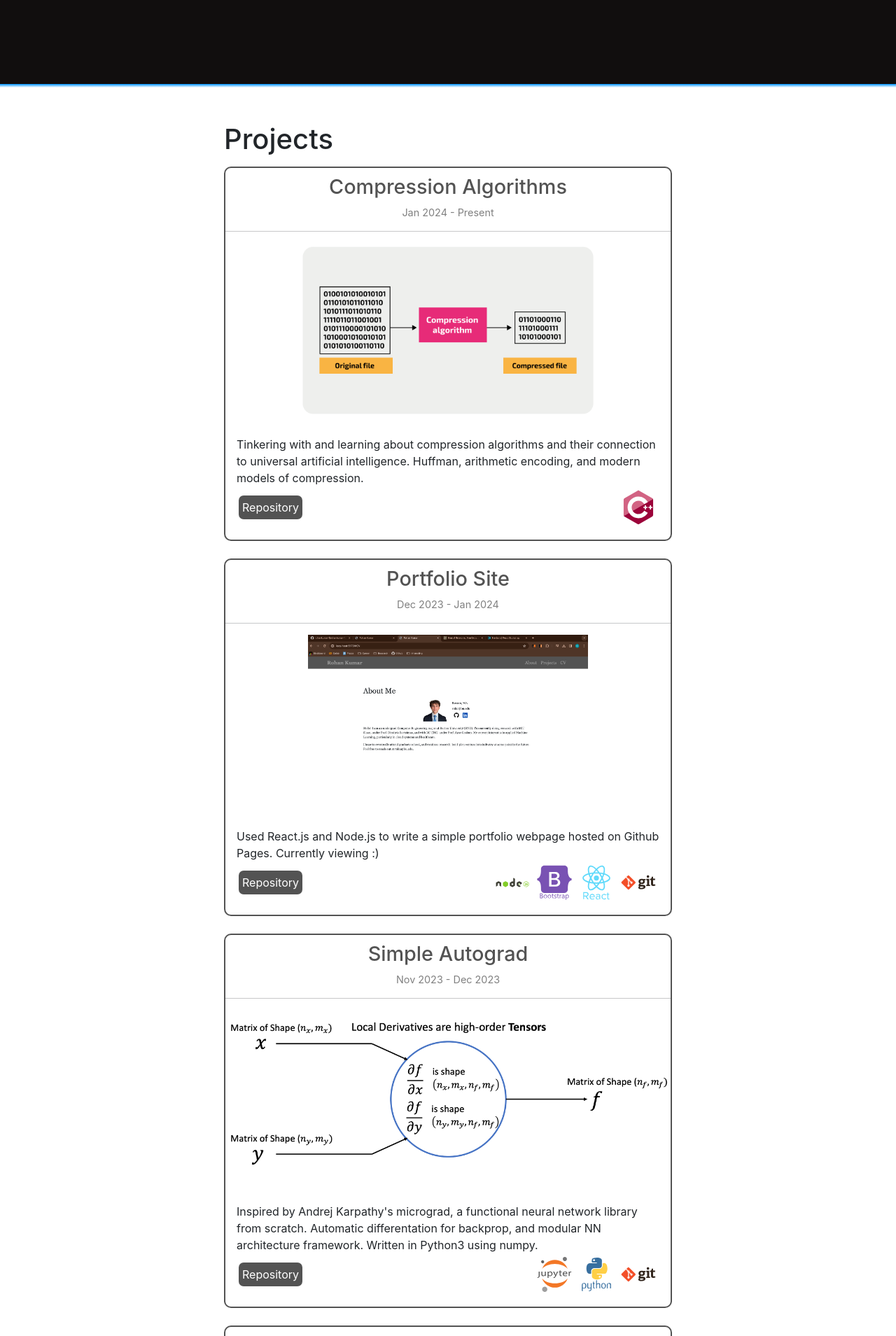
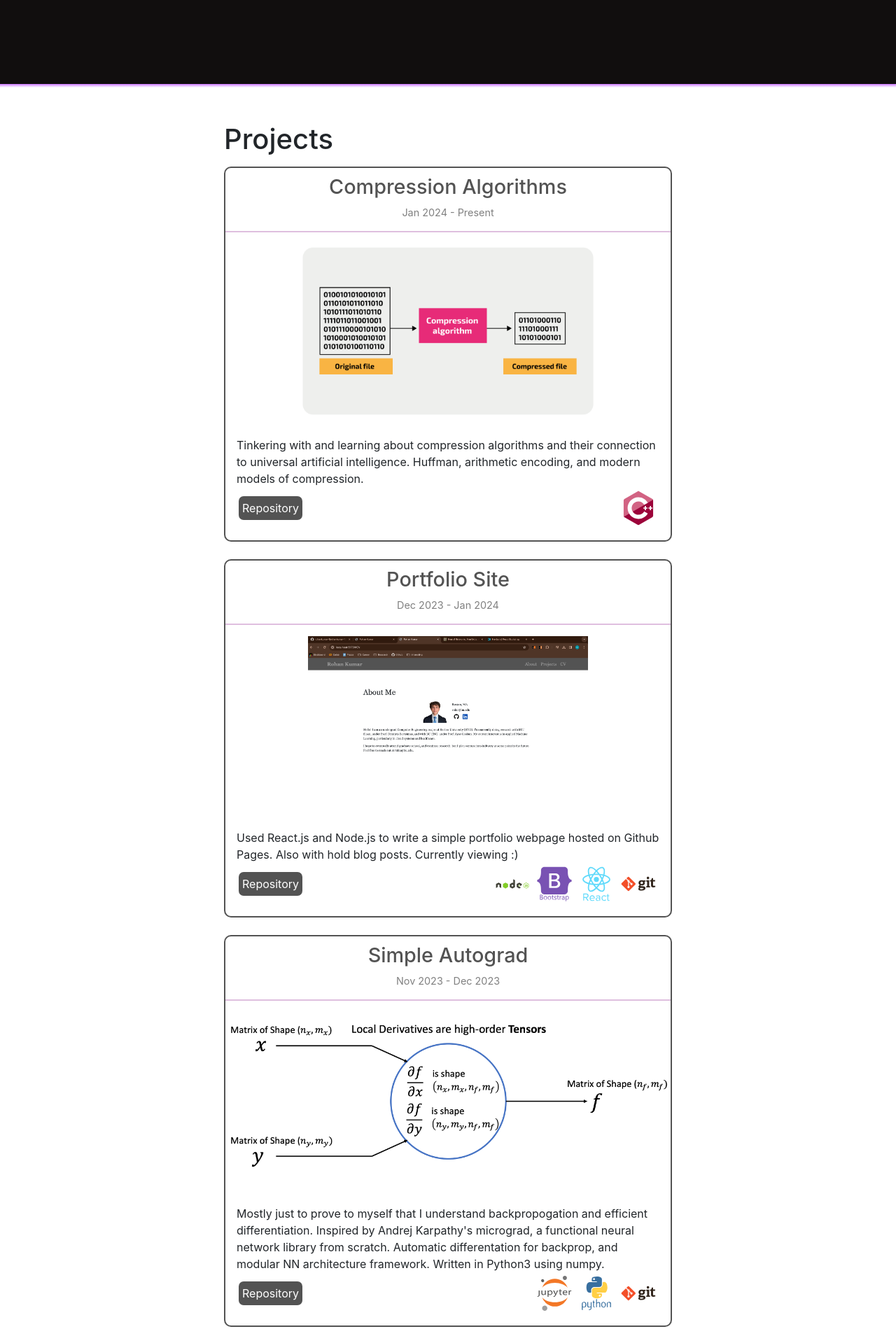
Before and after one commit to rohankumar-1/rohankumar-1.github.io, a React (Vite) app: page / in a window 1280 px wide. Shown: the part 680-2589 px from the top of the page at 70% size. Built offline with nearby package versions, Linux system fonts and the light colour scheme.

Commit message:
added more styling

```diff
--- a/src/Home.css
+++ b/src/Home.css
@@ -33,7 +33,7 @@
 }
 
 .colorbar {
-    background-image: linear-gradient(rgb(0, 149, 255), white) !important;
+    background-image: linear-gradient(rgba(168, 19, 253, 0.573), white) !important;
     height: 5px !important;
 }
 
--- a/src/components/Header.css
+++ b/src/components/Header.css
@@ -16,7 +16,8 @@ html {
 }
 
 .bar {
-    background-color: rgb(17, 14, 14) !important;
+    background-color: rgba(17, 14, 14, 0.95) !important;
+    backdrop-filter: blur(2px);
 }
 
 .header-nav-logo {
@@ -27,13 +28,13 @@ html {
     text-decoration: none;
     color: rgb(238, 238, 238);
     font-size: 1.25rem;
-    transition: all 0.2s linear;
+    transition: all linear;
     margin-right: 10px;
     margin-left: 10px;
 }
 
 .navLink:hover {
-    text-decoration: 2px #ffffff underline;
+    text-decoration: 2px purple overline !important;
 }
 
 .toggler {
--- a/src/projects/Project.css
+++ b/src/projects/Project.css
@@ -66,3 +66,8 @@
         width: 40px;
     }
 }
+
+hr {
+    color: purple !important;
+    border-width: 2px !important;
+}
--- a/src/projects/ProjectGrad.jsx
+++ b/src/projects/ProjectGrad.jsx
@@ -15,7 +15,7 @@ const ProjectGrad = () => {
             </div>
             <Card.Body>
                 <Card.Text className="proj-text">
-                    Inspired by Andrej Karpathy's micrograd, a functional neural network library from scratch. Automatic differentation for backprop, and modular NN architecture framework. Written in Python3 using numpy.
+                    Mostly just to prove to myself that I understand backpropogation and efficient differentiation. Inspired by Andrej Karpathy's micrograd, a functional neural network library from scratch. Automatic differentation for backprop, and modular NN architecture framework. Written in Python3 using numpy.
                     <div className="d-flex justify-content-between align-items-center">
                         <Card.Link className="proj-link" href="https://github.com/rohankumar-1/autograd">Repository</Card.Link>
                         <hr></hr>
--- a/src/projects/ProjectPortfolio.jsx
+++ b/src/projects/ProjectPortfolio.jsx
@@ -15,7 +15,7 @@ const ProjectPortfolio = () => {
             </div>
             <Card.Body>
                 <Card.Text className="proj-text">
-                    Used React.js and Node.js to write a simple portfolio webpage hosted on Github Pages. Currently viewing :)
+                    Used React.js and Node.js to write a simple portfolio webpage hosted on Github Pages. Also with hold blog posts. Currently viewing :)
                     <div className="d-flex justify-content-between align-items-center">
                         <Card.Link className="proj-link" href="https://github.com/rohankumar-1/rohankumar-1.github.io">Repository</Card.Link>
                         <div>
```
